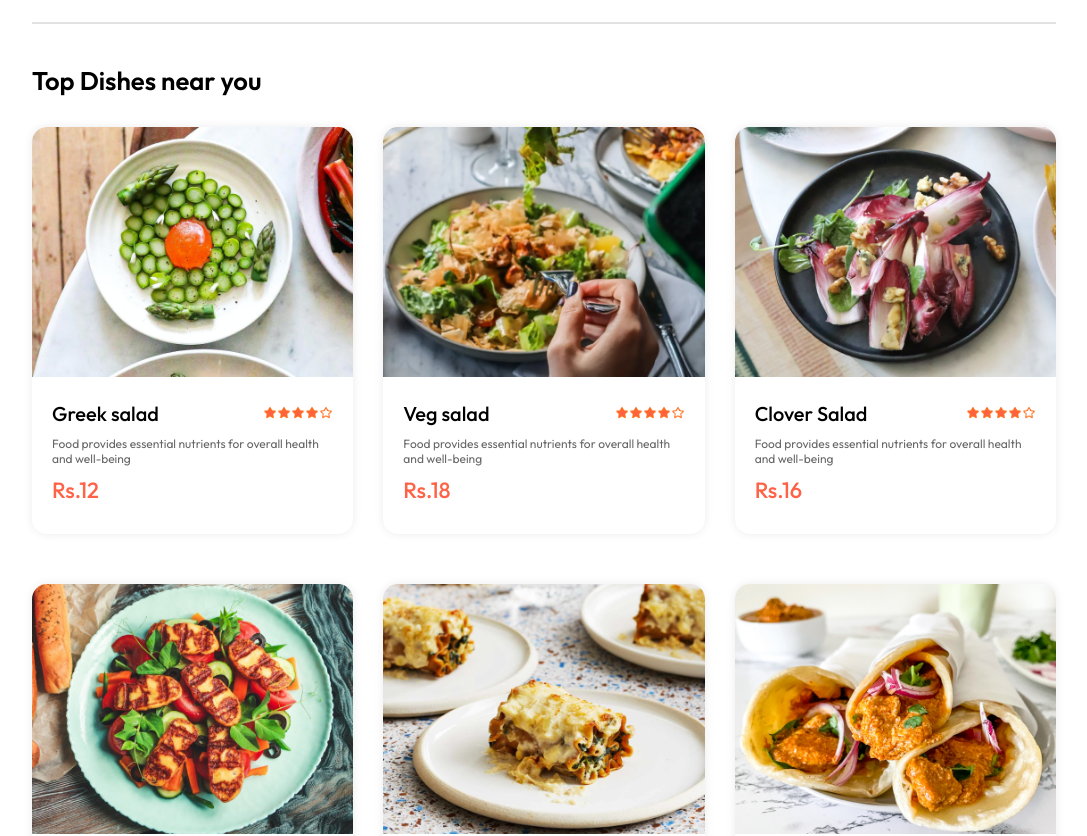
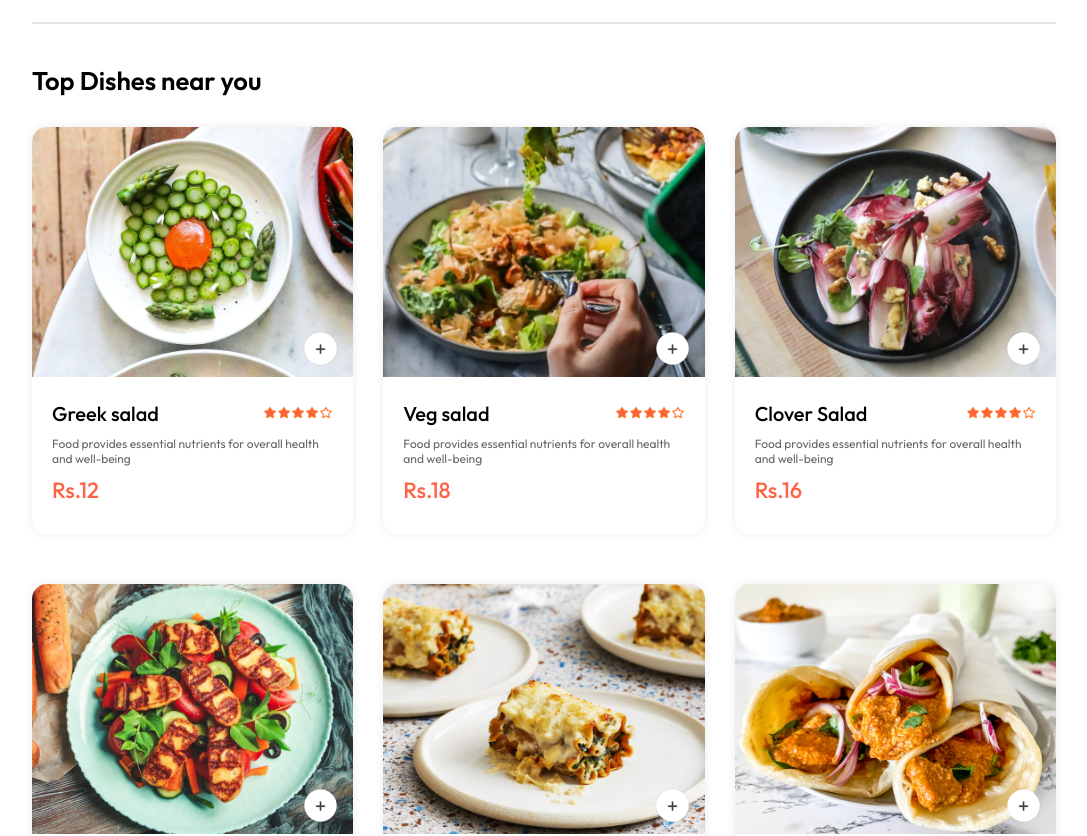
Before and after one commit to PiyushGogo/food-delivery-website, a React (Create React App) app: page / in a window 1280 px wide. Shown: the part 860-1696 px from the top of the page, without its empty margins (96-1183 px from the left). Built offline with nearby package versions, Linux system fonts and the light colour scheme.

Commit message:
filter food section

```diff
--- a/src/components/FoodDisplay/FoodDisplay.jsx
+++ b/src/components/FoodDisplay/FoodDisplay.jsx
@@ -11,6 +11,7 @@
       <h2>Top Dishes near you</h2>
       <div className="food-display-list">
         {food_list.map((item, index) => {
+          if (category === "All" || category === item.category) {
             return (
               <FoodItem
                 key={index}
@@ -21,6 +22,7 @@
                 image={item.image}
               />
             );
+          }
         })}
       </div>
     </div>
--- a/src/components/FoodItem/FoodItem.css
+++ b/src/components/FoodItem/FoodItem.css
@@ -36,3 +36,28 @@
   font-weight: 500;
   margin: 10px 0px;
 }
+.food-item-image-container {
+  position: relative;
+}
+.food-item-image-container .add {
+  width: 35px;
+  position: absolute;
+  bottom: 15px;
+  right: 15px;
+  cursor: pointer;
+  border-radius: 50%;
+}
+.food-item-counter {
+  position: absolute;
+  bottom: 15px;
+  right: 15px;
+  display: flex;
+  align-items: center;
+  gap: 10px;
+  padding: 6px;
+  border-radius: 50px;
+  background-color: white;
+}
+.food-item-counter img {
+  width: 20px;
+}
--- a/src/components/FoodItem/FoodItem.jsx
+++ b/src/components/FoodItem/FoodItem.jsx
@@ -1,12 +1,39 @@
 import React from "react";
 import "./FoodItem.css";
 import { assets } from "../../assets/assets";
+import { useContext } from "react";
+import { StoreContext } from "../../context/StoreContext";
 
 const FoodItem = ({ id, name, price, description, image }) => {
+  // const [itemCount, setItemCount] = useState(0);
+  const { cartItems, addToCart, removeFromCart } = useContext(StoreContext);
+
   return (
     <div className="food-item">
       <div className="food-item-image-container">
         <img className="food-item-image" src={image} alt="" />
+        {!cartItems[id] ? (
+          <img
+            className="add"
+            onClick={() => addToCart(id)}
+            src={assets.add_icon_white}
+            alt=""
+          />
+        ) : (
+          <div className="food-item-counter">
+            <img
+              onClick={() => removeFromCart(id)}
+              src={assets.remove_icon_red}
+              alt=""
+            />
+            <p>{cartItems[id]}</p>
+            <img
+              onClick={() => addToCart(id)}
+              src={assets.add_icon_green}
+              alt=""
+            />
+          </div>
+        )}
       </div>
       <div className="food-item-info">
         <div className="food-item-name-rating">
--- a/src/context/StoreContext.jsx
+++ b/src/context/StoreContext.jsx
@@ -1,12 +1,34 @@
-import { createContext } from "react";
+import { createContext, useEffect, useState } from "react";
 
 import { food_list } from "../assets/assets";
 
 export const StoreContext = createContext(null);
 
 const StoreContextProvider = (props) => {
+  const [cartItems, setCartItem] = useState({});
+
+  const addToCart = (itemId) => {
+    if (!cartItems[itemId]) {
+      setCartItem((prev) => ({ ...prev, [itemId]: 1 }));
+    } else {
+      setCartItem((prev) => ({ ...prev, [itemId]: prev[itemId] + 1 }));
+    }
+  };
+
+  const removeFromCart = (itemId) => {
+    setCartItem((prev) => ({ ...prev, [itemId]: prev[itemId] - 1 }));
+  };
+
+  useEffect(() => {
+    console.log(cartItems);
+  }, [cartItems]);
+
   const contextValue = {
     food_list,
+    cartItems,
+    setCartItem,
+    addToCart,
+    removeFromCart,
   };
   return (
     <StoreContext.Provider value={contextValue}>
```
Lines whose indentation alone changed are shown as unchanged.
